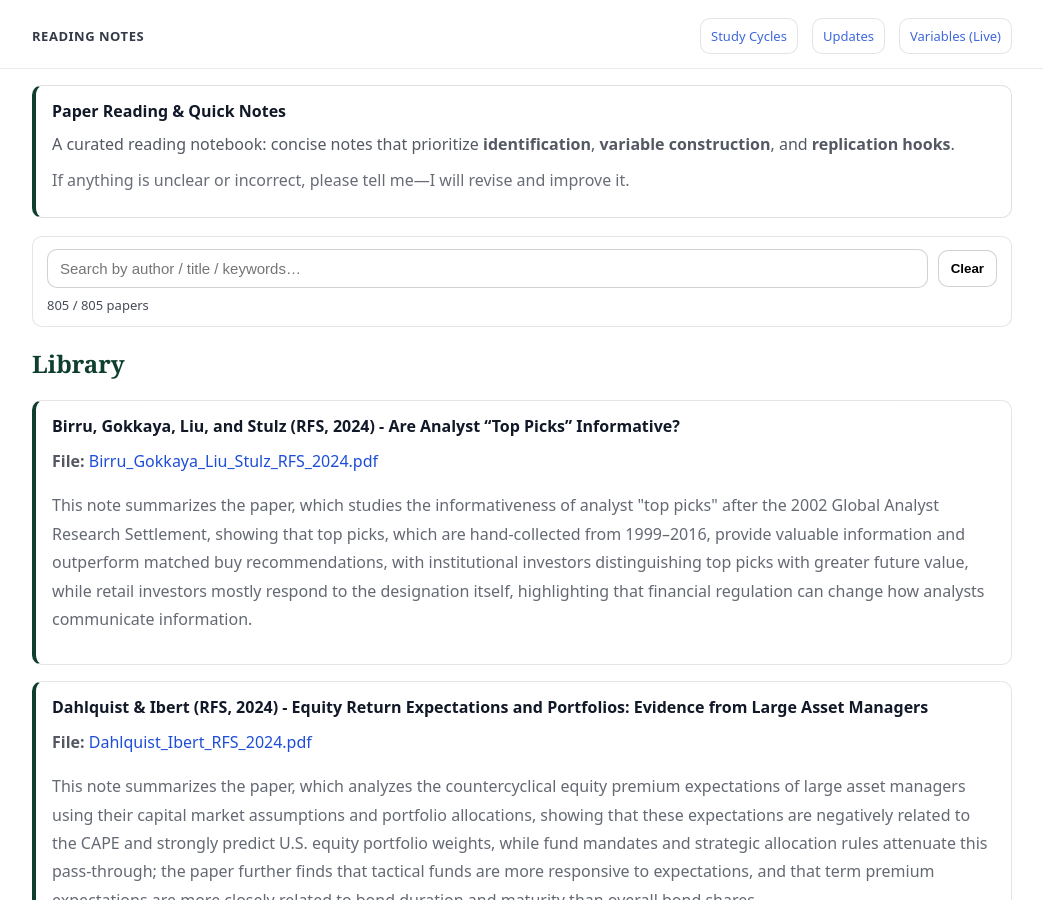
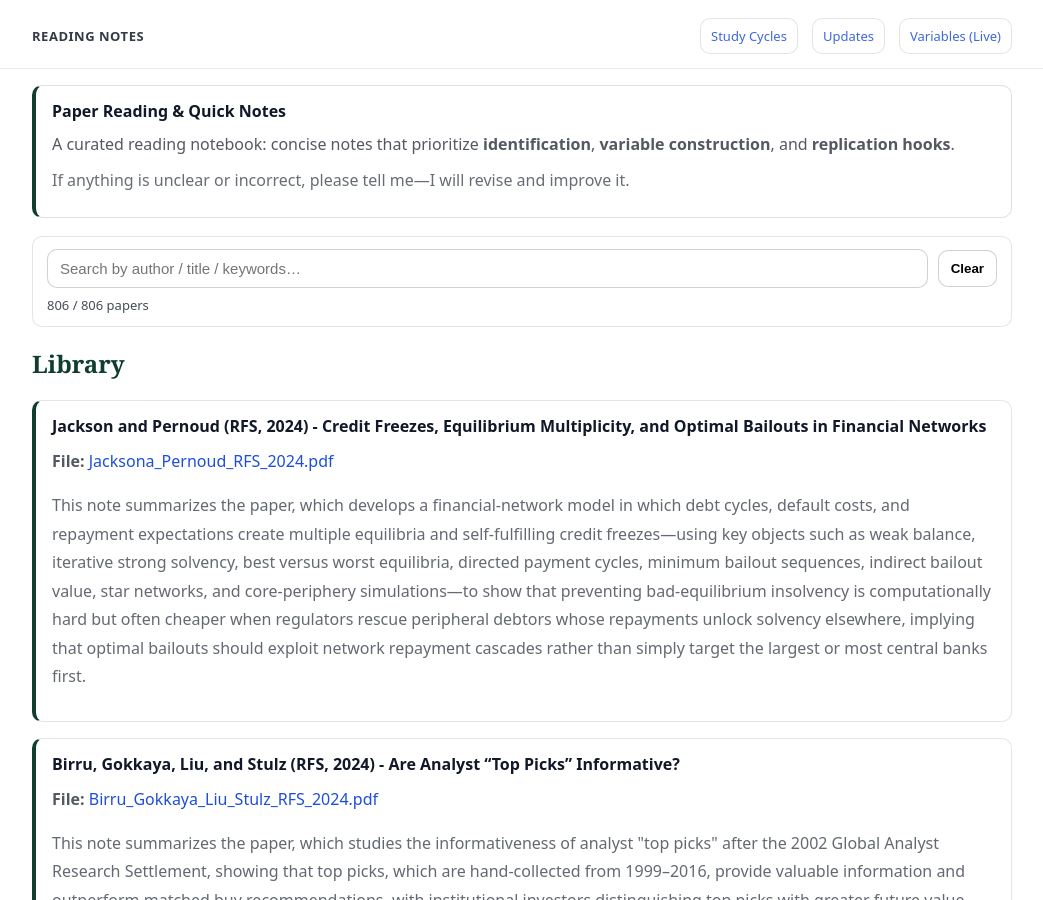
Before and after one commit to yaxinzn/study-archive, a Jekyll site: the page built from reading/index.md, in a window 1280 px wide and 900 px high. Shown: the whole window, without its empty margins (118-1161 px from the left). Built offline with Jekyll 4.4.1, drawn with Linux system fonts in a browser that asks for light colours.

Commit message:
Reading: add/update Jacksona_Pernoud_RFS_2024.pdf

```diff
--- a/_data/reading.yml
+++ b/_data/reading.yml
@@ -1,3 +1,7 @@
+- title: "Jackson and Pernoud (RFS, 2024) - Credit Freezes, Equilibrium Multiplicity, and Optimal Bailouts in Financial Networks"
+  file: "Jacksona_Pernoud_RFS_2024.pdf"
+  desc: "This note summarizes the paper, which develops a financial-network model in which debt cycles, default costs, and repayment expectations create multiple equilibria and self-fulfilling credit freezes—using key objects such as weak balance, iterative strong solvency, best versus worst equilibria, directed payment cycles, minimum bailout sequences, indirect bailout value, star networks, and core-periphery simulations—to show that preventing bad-equilibrium insolvency is computationally hard but often cheaper when regulators rescue peripheral debtors whose repayments unlock solvency elsewhere, implying that optimal bailouts should exploit network repayment cascades rather than simply target the largest or most central banks first."
+
 - title: "Birru, Gokkaya, Liu, and Stulz (RFS, 2024) - Are Analyst “Top Picks” Informative?"
   file: "Birru_Gokkaya_Liu_Stulz_RFS_2024.pdf"
   desc: "This note summarizes the paper, which studies the informativeness of analyst \"top picks\" after the 2002 Global Analyst Research Settlement, showing that top picks, which are hand-collected from 1999–2016, provide valuable information and outperform matched buy recommendations, with institutional investors distinguishing top picks with greater future value, while retail investors mostly respond to the designation itself, highlighting that financial regulation can change how analysts communicate information."
```
Also changed, not shown: 1 other file.
